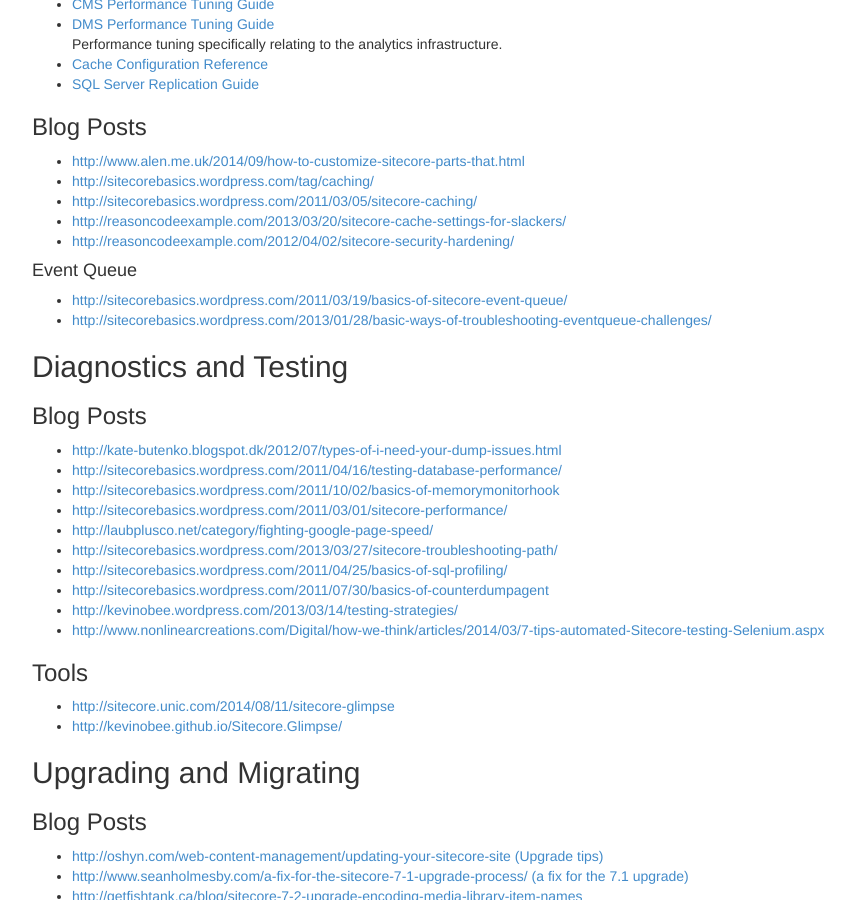
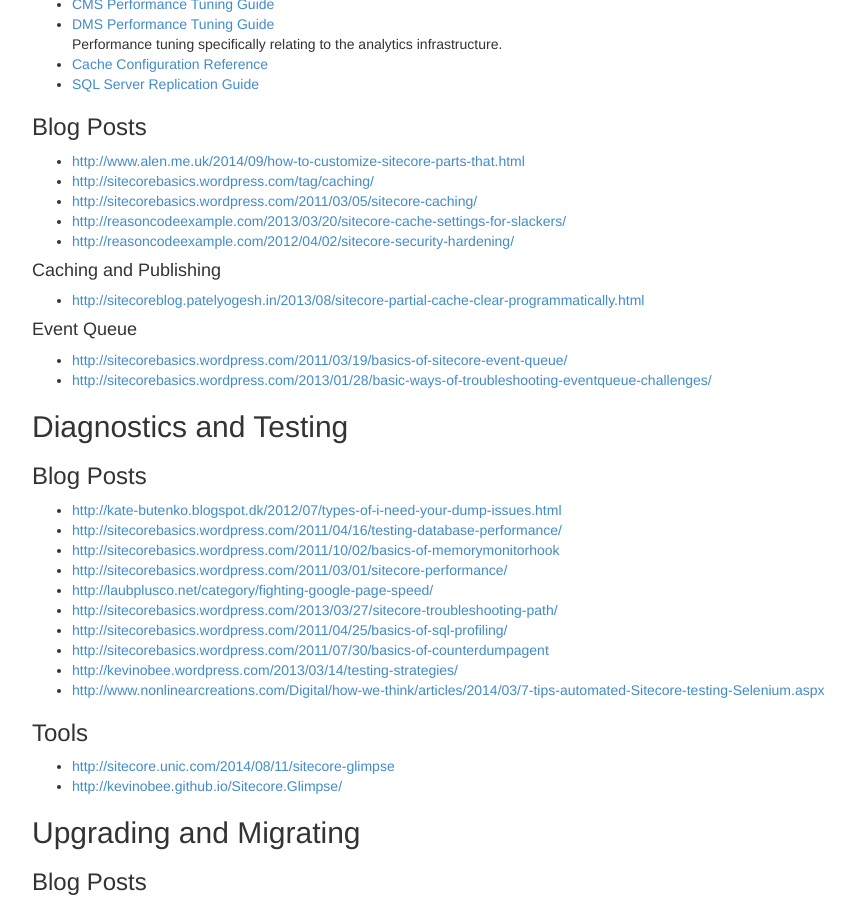
Before and after one commit to Sitecore-Community/docs, a Jekyll site: the page built from documentation/Scaling and Optimization/index.md, in a window 1280 px wide and 900 px high, scrolled down 561 px. Shown: the whole window, without its empty margins (38-893 px from the left). Built offline with Jekyll 4.4.1, drawn with Linux system fonts in a browser that asks for light colours; nearby versions of some CDN libraries.

Commit message:
Modified file using Dillinger

```diff
--- a/documentation/Scaling and Optimization/index.md
+++ b/documentation/Scaling and Optimization/index.md
@@ -28,6 +28,10 @@
 * [http://reasoncodeexample.com/2013/03/20/sitecore-cache-settings-for-slackers/](
 http://reasoncodeexample.com/2013/03/20/sitecore-cache-settings-for-slackers/)
 * [http://reasoncodeexample.com/2012/04/02/sitecore-security-hardening/](http://reasoncodeexample.com/2012/04/02/sitecore-security-hardening/)
+
+#### <a name="caaching-publishing"></a>Caching and Publishing
+
+* [http://sitecoreblog.patelyogesh.in/2013/08/sitecore-partial-cache-clear-programmatically.html](http://sitecoreblog.patelyogesh.in/2013/08/sitecore-partial-cache-clear-programmatically.html)
 
 #### Event Queue
 * [http://sitecorebasics.wordpress.com/2011/03/19/basics-of-sitecore-event-queue/ ](http://sitecorebasics.wordpress.com/2011/03/19/basics-of-sitecore-event-queue/ )
```
